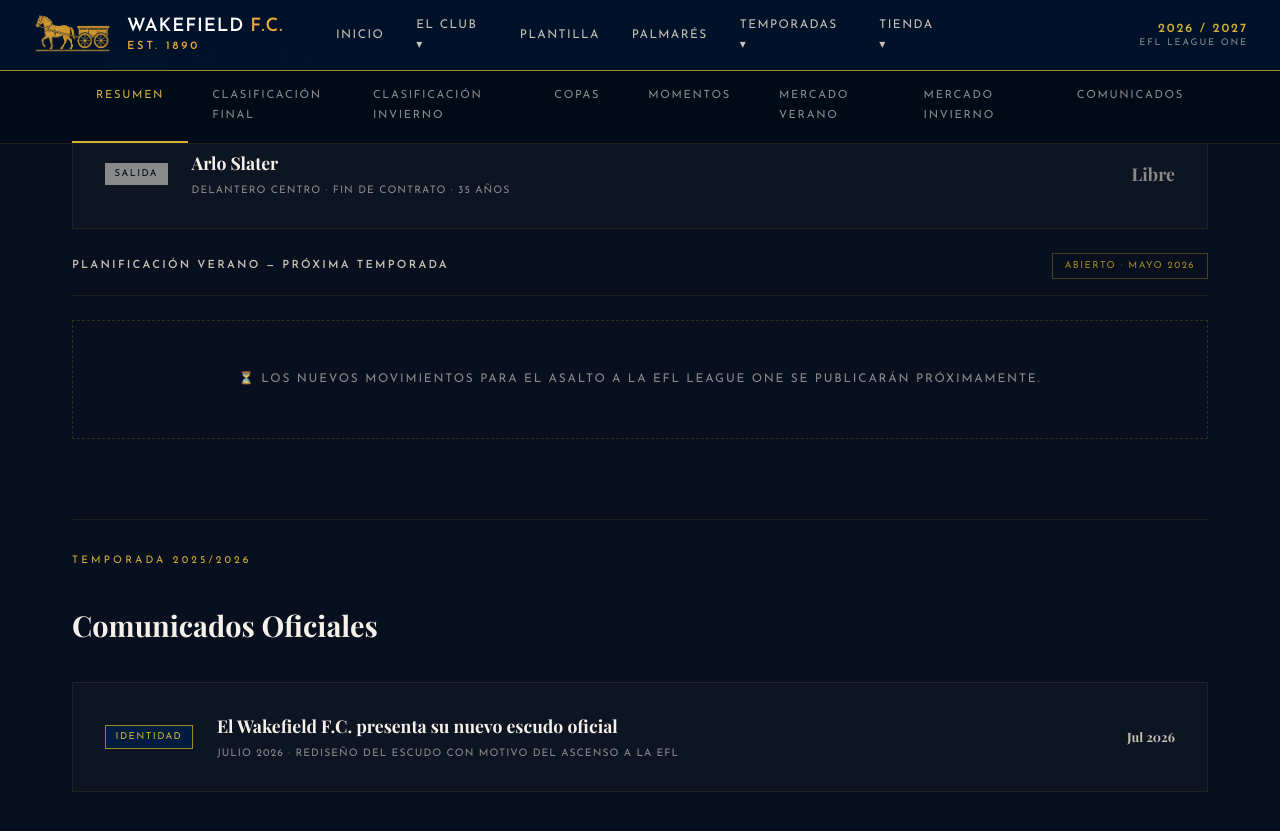
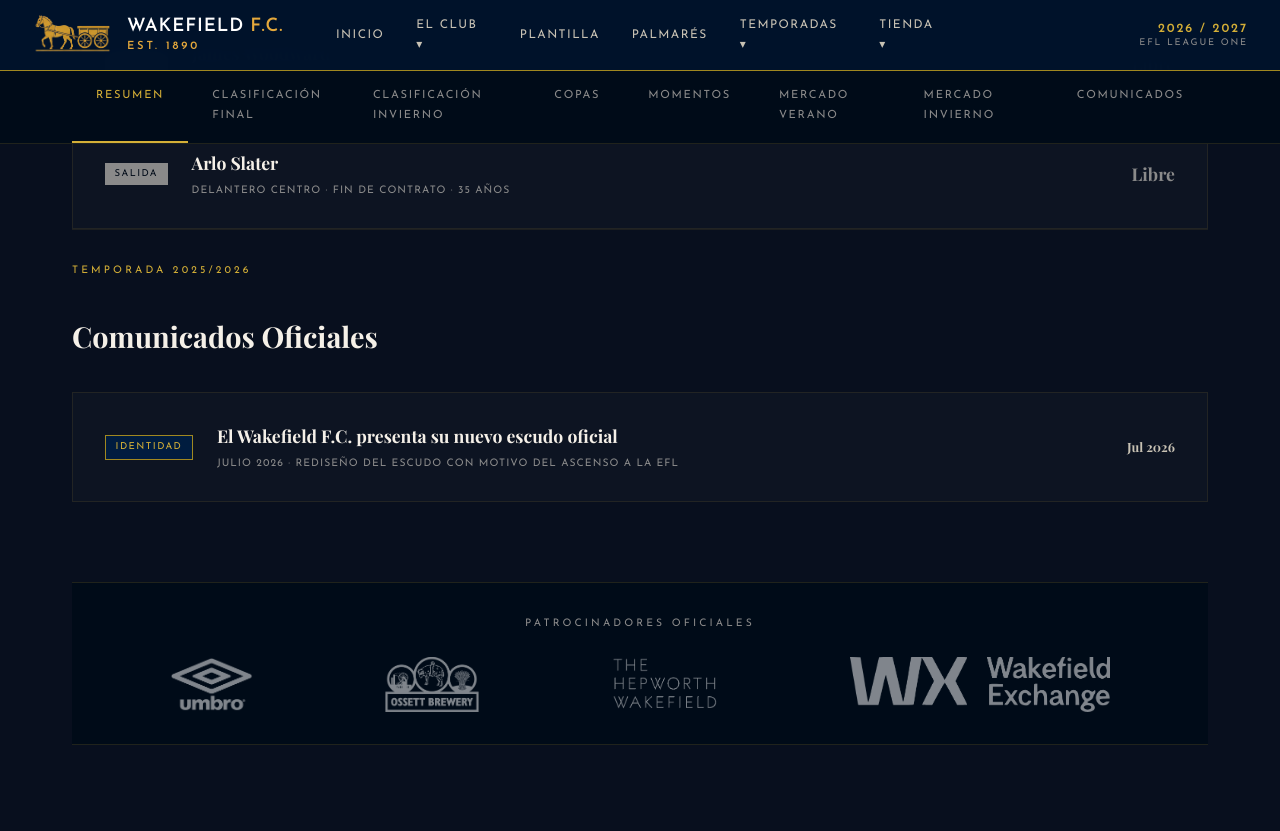
Before and after one commit to riise66/wakefieldfc, a Jekyll site: the page built from pages/temporada-2526.html, in a window 1280 px wide and 900 px high, scrolled down 5377 px. Shown: the top 831 px of the window. Built offline with Jekyll 4.4.1, drawn with Linux system fonts in a browser that asks for light colours; some web fonts are replaced; a style sheet for code colours, icons or effects is not loaded.

Commit message:
Update temporada-2526.html

```diff
--- a/pages/temporada-2526.html
+++ b/pages/temporada-2526.html
@@ -601,20 +601,7 @@
       </div>
     </div>
 
-    <div class="mercado-spacer"></div>
-
-    <div class="mercado-header">
-      <h3>Planificación Verano — Próxima temporada</h3>
-      <span class="mercado-badge">Abierto · Mayo 2026</span>
-    </div>
-    <div class="comunicados-list">
-      <div class="placeholder-box">
-        <p>⏳ Los nuevos movimientos para el asalto a la EFL League One se publicarán próximamente.</p>
-      </div>
-    </div>
-  </div>
-
-  <div id="comunicados" class="temp-section">
+    <div id="comunicados" class="temp-section">
     <div class="temp-section-label">Temporada 2025/2026</div>
     <h2>Comunicados Oficiales</h2>
     <div class="comunicados-list">
```
